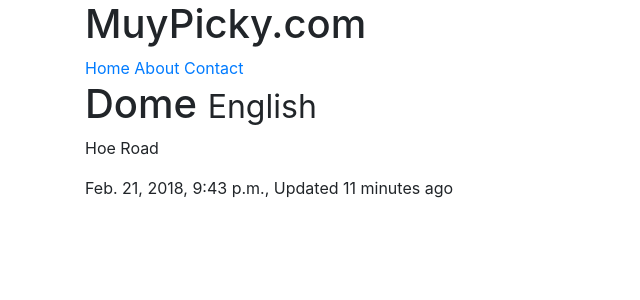
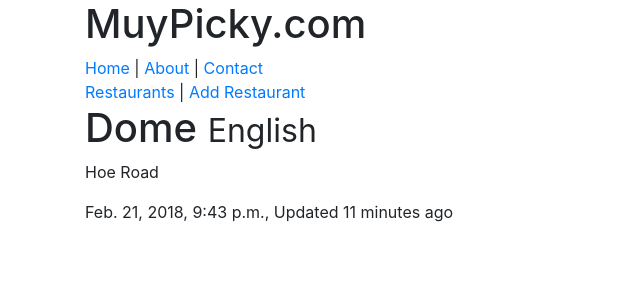
Before and after one commit to ionescuig/trydjango1-11, a Django app: a page that uses src/templates/snippets/nav.html in a window 1280 px wide. Shown: the top 300 px of the page, without its empty margins (0-640 px from the left). Run offline with Django 3.2, Linux system fonts and the light colour scheme; data comes from the database, SQL or seed files in the repository; some libraries are stand-ins or nearby versions.

Commit message:
Modified nav.html for better development

```diff
--- a/src/templates/snippets/nav.html
+++ b/src/templates/snippets/nav.html
@@ -1,6 +1,12 @@
 <div class="container">
     <h1>MuyPicky.com</h1>
     <a href="/">Home</a>
+    |
     <a href="/about/">About</a>
+    |
     <a href="/contact">Contact</a>
+    <br/>
+    <a href="/restaurants/">Restaurants</a>
+    |
+    <a href="/restaurants/create/">Add Restaurant</a>
 </div>
```
